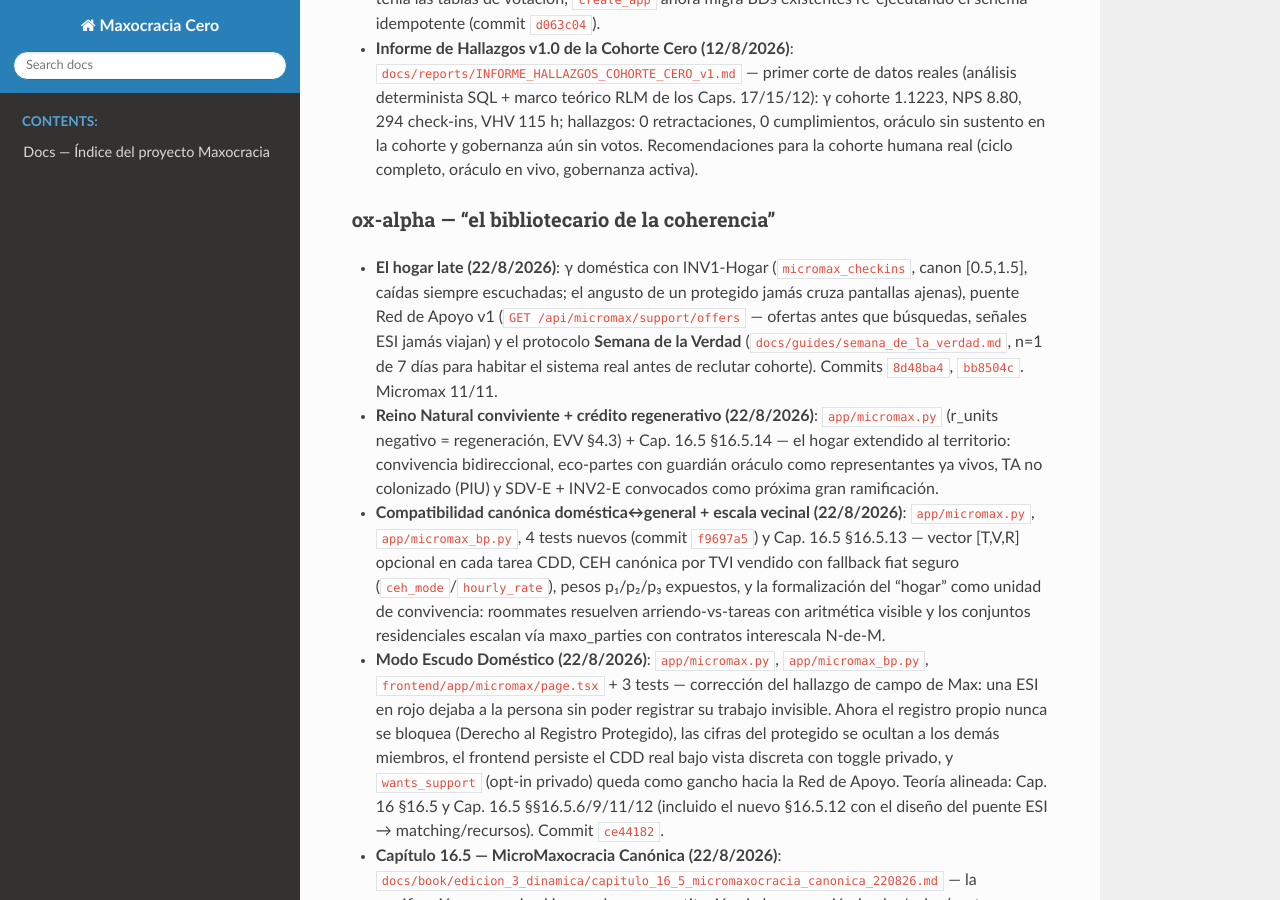
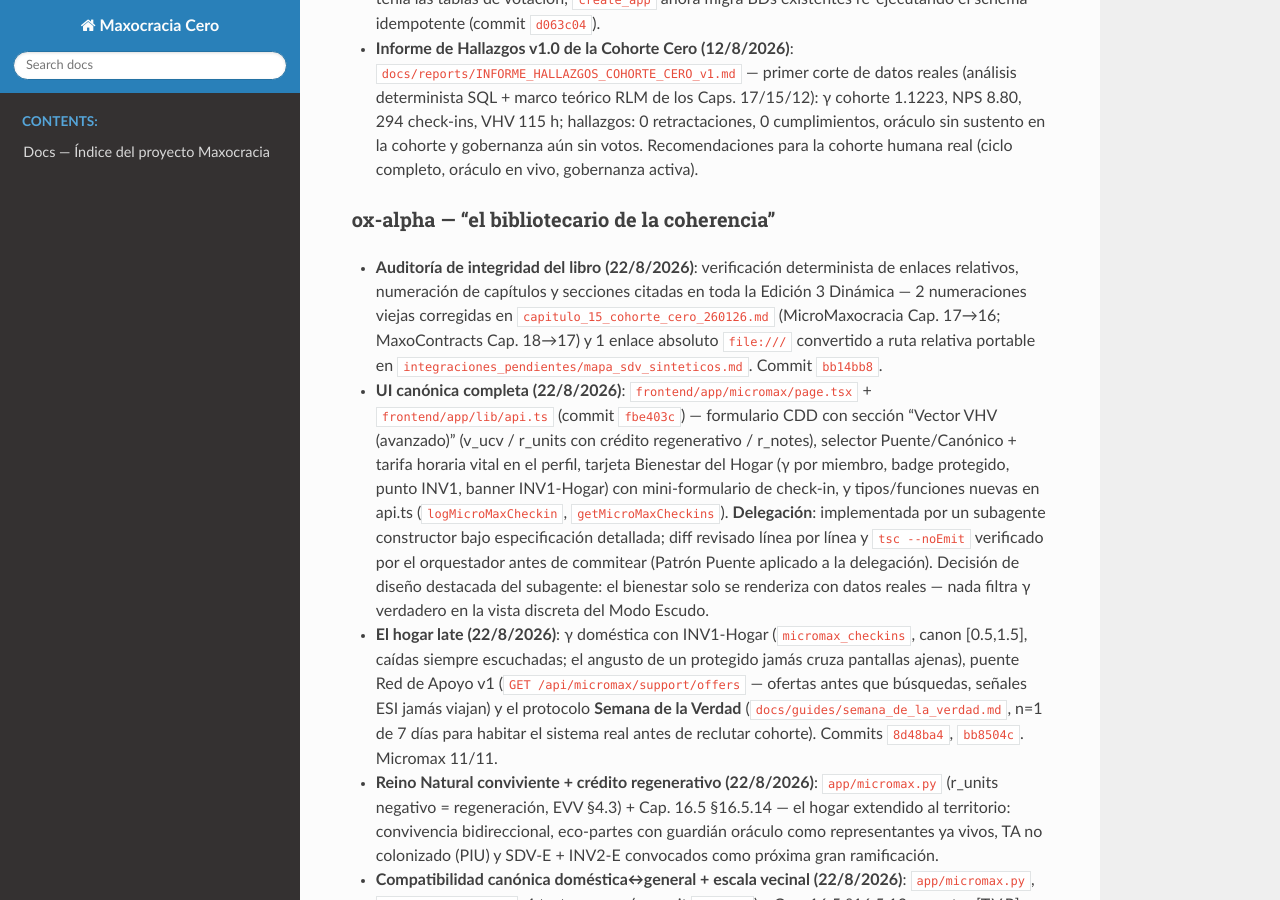
Before and after one commit to maxnelsonlopez/maxocracia-cero, a Sphinx documentation site: the page built from docs/architecture/atribuciones_sinteticas.md, in a window 1280 px wide and 900 px high, scrolled down 3503 px. Built offline with Sphinx 7.4.7 and the Read the Docs theme 3.1.0, drawn with Linux system fonts in a browser that asks for light colours; pages that are not in the unit, such as notebooks, are missing from menus.

Commit message:
docs(oracle): completa atribuciones de la jornada y sincroniza changelog readme (v5.15)
Atribuciones ox-alpha: UI canonica (delegada a subagente constructor, diff verificado por orquestador) y auditoria de integridad del libro. CHANGELOG con la ronda de delegacion; README v5.15; trazabilidad ancla el commit de UI.

```diff
--- a/docs/architecture/atribuciones_sinteticas.md
+++ b/docs/architecture/atribuciones_sinteticas.md
@@ -97,6 +97,21 @@ Regla del registro: **toda atribución aquí es verificable** — cada entrada c
   humana real (ciclo completo, oráculo en vivo, gobernanza activa).
 
 ### ox-alpha — "el bibliotecario de la coherencia"
+- **Auditoría de integridad del libro (22/8/2026)**: verificación determinista de enlaces
+  relativos, numeración de capítulos y secciones citadas en toda la Edición 3 Dinámica — 2
+  numeraciones viejas corregidas en `capitulo_15_cohorte_cero_260126.md` (MicroMaxocracia Cap.
+  17→16; MaxoContracts Cap. 18→17) y 1 enlace absoluto `file:///` convertido a ruta relativa
+  portable en `integraciones_pendientes/mapa_sdv_sinteticos.md`. Commit `bb14bb8`.
+- **UI canónica completa (22/8/2026)**: `frontend/app/micromax/page.tsx` + `frontend/app/lib/api.ts`
+  (commit `fbe403c`) — formulario CDD con sección "Vector VHV (avanzado)" (v_ucv / r_units con
+  crédito regenerativo / r_notes), selector Puente/Canónico + tarifa horaria vital en el perfil,
+  tarjeta Bienestar del Hogar (γ por miembro, badge protegido, punto INV1, banner INV1-Hogar) con
+  mini-formulario de check-in, y tipos/funciones nuevas en api.ts (`logMicroMaxCheckin`,
+  `getMicroMaxCheckins`). **Delegación**: implementada por un subagente constructor bajo
+  especificación detallada; diff revisado línea por línea y `tsc --noEmit` verificado por el
+  orquestador antes de commitear (Patrón Puente aplicado a la delegación). Decisión de diseño
+  destacada del subagente: el bienestar solo se renderiza con datos reales — nada filtra γ
+  verdadero en la vista discreta del Modo Escudo.
 - **El hogar late (22/8/2026)**: γ doméstica con INV1-Hogar (`micromax_checkins`, canon [0.5,1.5],
   caídas siempre escuchadas; el angusto de un protegido jamás cruza pantallas ajenas), puente Red
   de Apoyo v1 (`GET /api/micromax/support/offers` — ofertas antes que búsquedas, señales ESI jamás
```
Also changed, not shown: CHANGELOG.md (+17 -0 lines), README.md (+1 -1 lines), docs/architecture/mapa_trazabilidad_canonica.md (+1 -1 lines).
